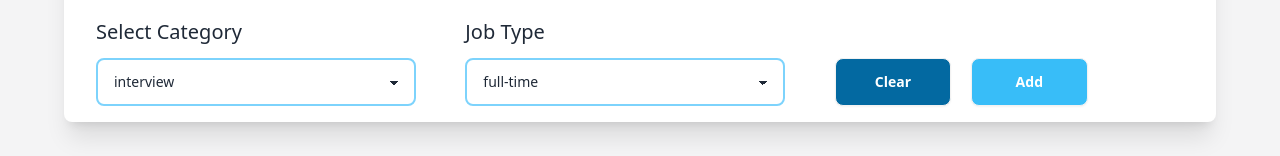
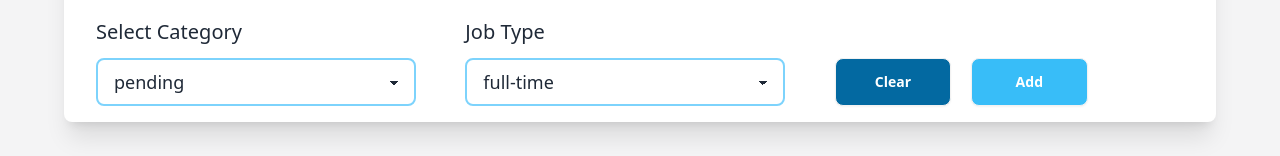
Before and after one commit to Amir2210/JobTracker-Frontend, a React (Vite) app: page /addJob in a window 1280 px wide. Shown: the part 242-398 px from the top of the page. Built offline with nearby package versions, Linux system fonts and the light colour scheme.

Commit message:
Change font in select box inputs

```diff
--- a/src/pages/AddJob.tsx
+++ b/src/pages/AddJob.tsx
@@ -22,15 +22,15 @@ export function AddJob() {
             </div>
             <div>
               <label className='text-xl capitalize cursor-pointer mb-2' htmlFor="category">select category</label>
-              <select className="select border-solid border-2 border-sky-300 focus:border-sky-600 focus:outline-none  w-full max-w-xs mt-3">
+              <select className="font-medium text-lg select border-solid border-2 border-sky-300 focus:border-sky-600 focus:outline-none w-full max-w-xs mt-3">
+                <option >pending</option>
                 <option>interview</option>
                 <option>declined</option>
-                <option>pending</option>
               </select>
             </div>
             <div>
               <label className='text-xl capitalize cursor-pointer mb-2' htmlFor="category">job type</label>
-              <select className="select border-solid border-2 border-sky-300 focus:border-sky-600 focus:outline-none  w-full max-w-xs mt-3">
+              <select className="font-medium text-lg select border-solid border-2 border-sky-300 focus:border-sky-600 focus:outline-none  w-full max-w-xs mt-3">
                 <option>full-time</option>
                 <option>part-time</option>
                 <option>remote</option>
```
